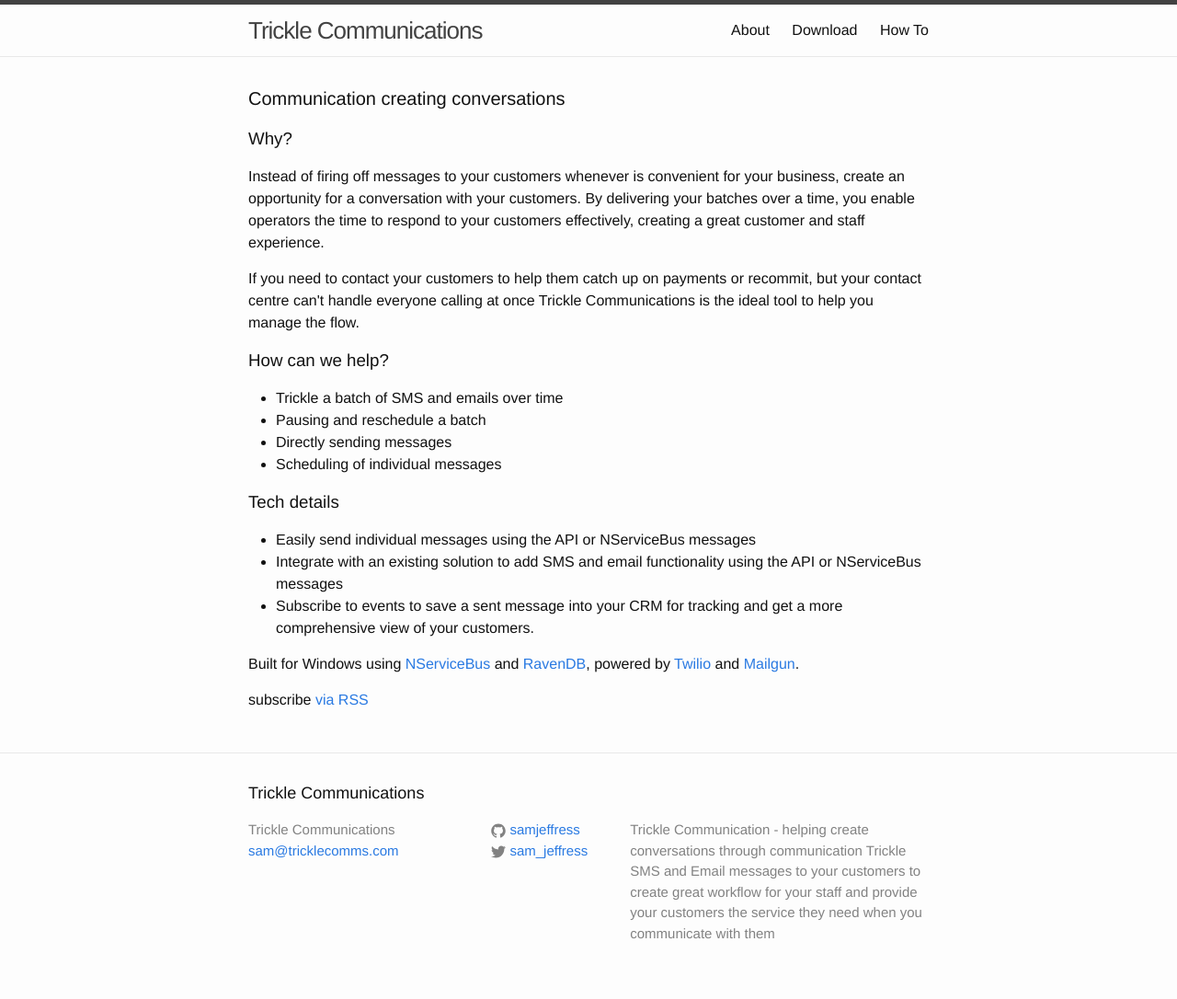
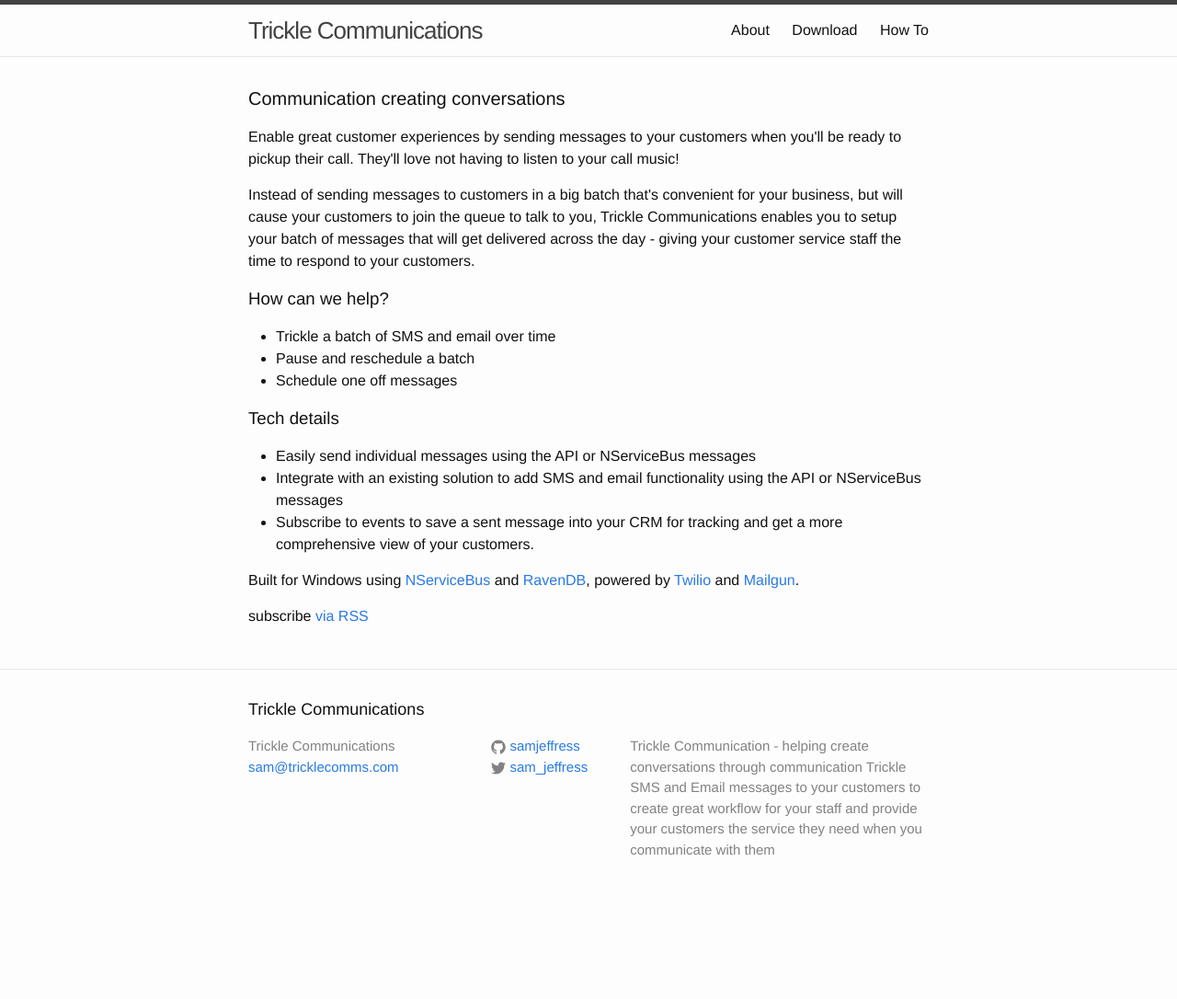
Before and after one commit to samjeffress/TrickleCommsWeb, a Jekyll site: the page built from index.html, in a window 1280 px wide. Shown: the whole page at 92% size. Built offline with Jekyll 4.4.1, drawn with Linux system fonts in a browser that asks for light colours; nearby versions of some CDN libraries; after the commit the page ends 995 px from its top, so only the background shows below that.

Commit message:
updated index text

```diff
--- a/index.html
+++ b/index.html
@@ -5,17 +5,15 @@
 <div class="home">
 
   <h1 class="page-heading">Communication creating conversations</h1>
-  <div>
-  <h3>Why?</h3>
-    <p>Instead of firing off messages to your customers whenever is convenient for your business, create an opportunity for a conversation with your customers. By delivering your batches over a time, you enable operators the time to respond to your customers effectively, creating a great customer and staff experience.</p>
-    <p>If you need to contact your customers to help them catch up on payments or recommit, but your contact centre can't handle everyone calling at once Trickle Communications is the ideal tool to help you manage the flow.</p>
+  <p>Enable great customer experiences by sending messages to your customers when you'll be ready to pickup their call. They'll love not having to listen to your call music!</p>
+  <p>Instead of sending messages to customers in a big batch that's convenient for your business, but will cause your customers to join the queue to talk to you, Trickle Communications enables you to setup your batch of messages that will get delivered across the day - giving your customer service staff the time to respond to your customers. </p>
+  <!-- <div> -->
     <h3>How can we help?</h3>
     <p>
       <ul>
-        <li>Trickle a batch of SMS and emails over time</li>
-        <li>Pausing and reschedule a batch</li>
-        <li>Directly sending messages</li>
-        <li>Scheduling of individual messages</li>
+        <li>Trickle a batch of SMS and email over time</li>
+        <li>Pause and reschedule a batch</li>
+        <li>Schedule one off messages</li>
       </ul>
     </p>
     <h3>Tech details</h3>
@@ -25,7 +23,7 @@
       <li>Subscribe to events to save a sent message into your CRM for tracking and get a more comprehensive view of your customers.</li>
     </ul>
     <p>Built for Windows using <a href="http://particular.net/NServiceBus">NServiceBus</a> and <a href="http://ravendb.net">RavenDB</a>, powered by <a href="http://twilio.com">Twilio</a> and <a href="http://mailgun.com">Mailgun</a>.</p>
-  </div>
+  <!-- </div> -->
 
   <p class="rss-subscribe">subscribe <a href="{{ "/feed.xml" | prepend: site.baseurl }}">via RSS</a></p>
 
```
